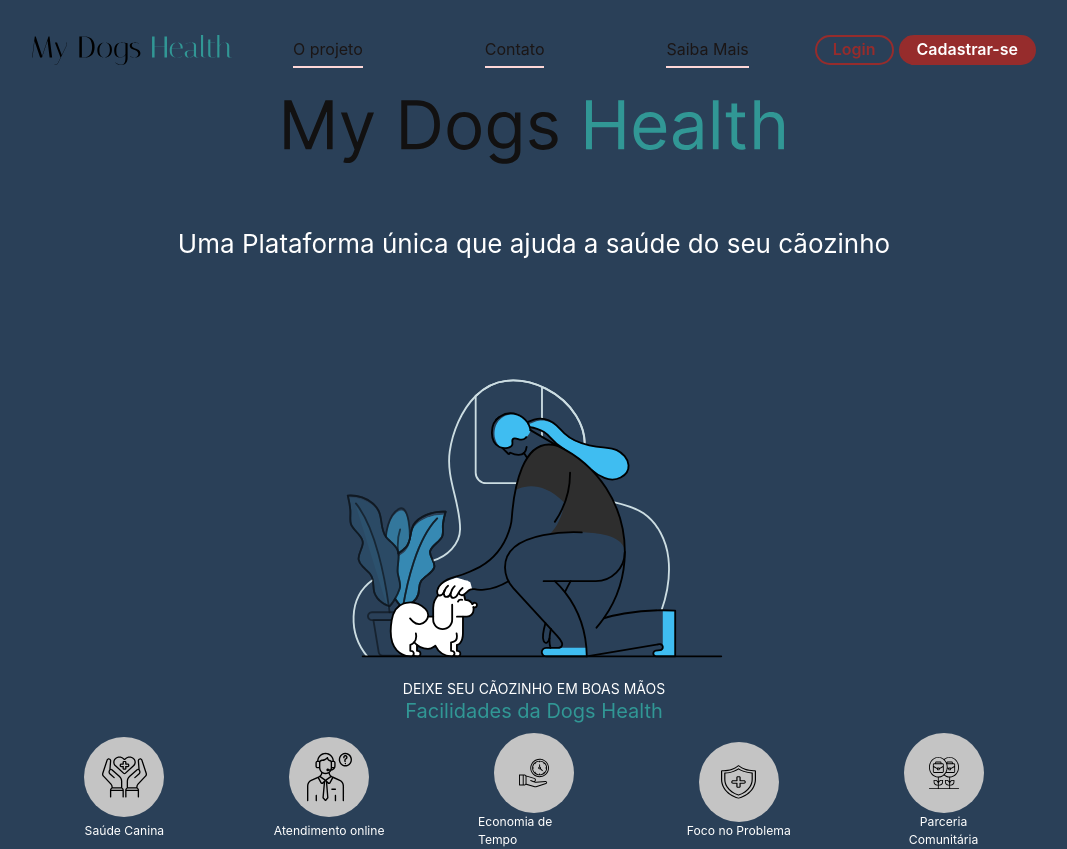
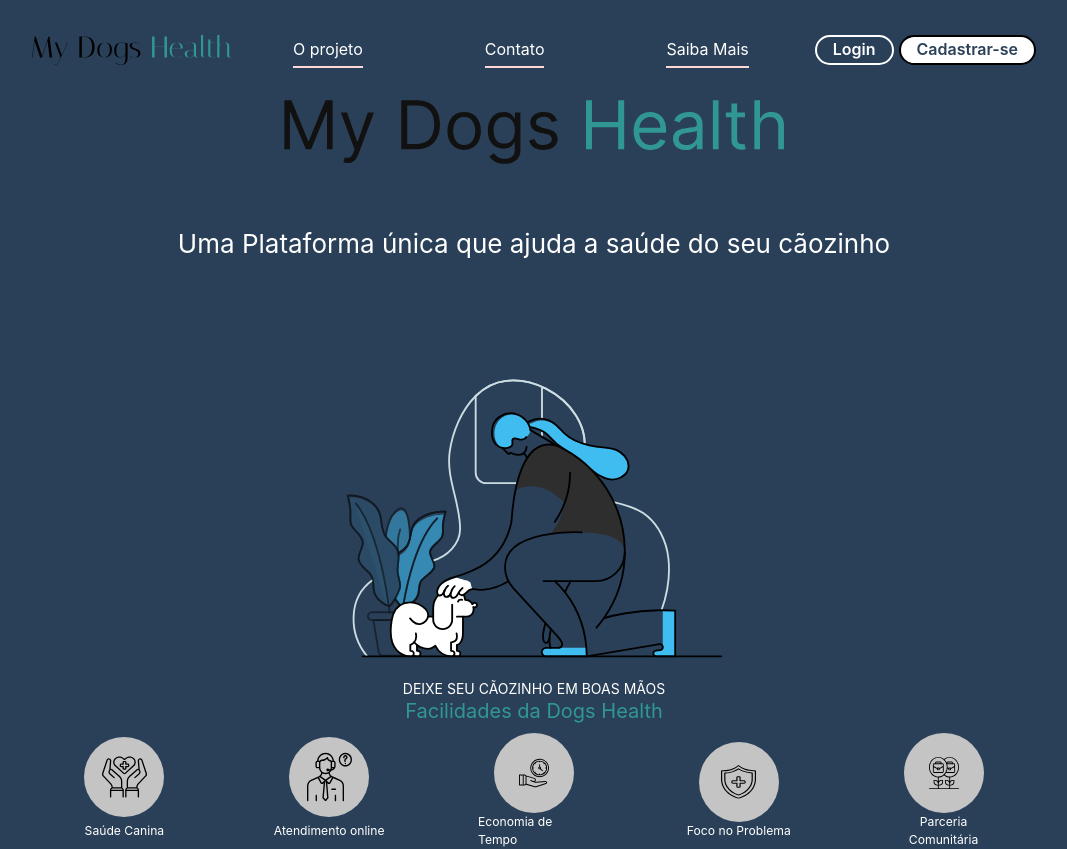
Before and after one commit to fferreiracanedo/my-dogs-health, a React (Create React App) app in the folder mydogshealth/: page / in a window 1280 px wide. Shown: the top 849 px of the page, without its empty margins (106-1173 px from the left). Built offline with nearby package versions, Linux system fonts and the light colour scheme.

Commit message:
fix: cores dos formularios e da dashboard atualizados

```diff
--- a/mydogshealth/src/components/Form/index.jsx
+++ b/mydogshealth/src/components/Form/index.jsx
@@ -86,7 +86,12 @@ const Form = () => {
           alignItems="center"
           // border="1px solid black"
         >
-          <Text fontWeight="bold" fontSize="20px" marginTop="20px" color="#2A4058">
+          <Text
+            fontWeight="bold"
+            fontSize="20px"
+            marginTop="20px"
+            color="#2A4058"
+          >
             Registro
           </Text>
           <form onSubmit={handleSubmit(onSubmitFunction)}>
@@ -102,6 +107,7 @@ const Form = () => {
                   width="100%"
                   placeholder="Digite seu Email"
                   {...register('email')}
+                  color="black"
                 />
                 <FormErrorMessage>
                   <FormErrorIcon />
--- a/mydogshealth/src/components/Header/index.jsx
+++ b/mydogshealth/src/components/Header/index.jsx
@@ -33,33 +33,36 @@ const Header = () => {
         >
           <Text
             marginTop="5px"
+            color="white"
             paddingBottom="5px"
             transition="0.4s"
             borderBottom="2px solid #FED7D7"
             _hover={{
-              borderBottom: '2px solid #C4C4C4',
+              borderBottom: '2px solid black',
             }}
           >
             <Link>O projeto</Link>
           </Text>
           <Text
             marginTop="5px"
+            color="white"
             paddingBottom="5px"
             transition="0.4s"
             borderBottom="2px solid #FED7D7"
             _hover={{
-              borderBottom: '2px solid #C4C4C4',
+              borderBottom: '2px solid black',
             }}
           >
             <Link to="/contact">Contato</Link>
           </Text>
           <Text
             marginTop="5px"
+            color="white"
             paddingBottom="5px"
             transition="0.4s"
             borderBottom="2px solid #FED7D7"
             _hover={{
-              borderBottom: '2px solid #C4C4C4',
+              borderBottom: '2px solid black',
             }}
           >
             <Link>Saiba Mais</Link>
@@ -70,15 +73,16 @@ const Header = () => {
           <Button
             height="30px"
             backgroundColor="transparent"
-            border="2px solid #962C2C"
-            color="#962C2C"
+            border="2px solid #fff"
+            color="#fff"
             borderRadius="20px"
             marginInline="5px"
             fontSize="16px"
             transition="0.4s"
             _hover={{
-              color: '#fff',
+              color: '#2A4058',
               border: '2px solid #fff',
+              bgColor: '#fff',
             }}
             onClick={() => history.push('/login')}
           >
@@ -86,9 +90,9 @@ const Header = () => {
           </Button>
           <Button
             height="30px"
-            backgroundColor="#962C2C"
-            border="2px solid #962C2C"
-            color="#FFF"
+            backgroundColor="#fff"
+            border="2px solid black"
+            color="#2A4058"
             borderRadius="20px"
             transition="0.4s"
             _hover={{
--- a/mydogshealth/src/components/HeaderDashBoard/index.jsx
+++ b/mydogshealth/src/components/HeaderDashBoard/index.jsx
@@ -78,12 +78,19 @@ const HeaderDashBoard = () => {
           <MenuButton as={Button} bgColor="#2A4058" color="white">
             Perfil
           </MenuButton>
-          <MenuList  color="#6d6666">
+          <MenuList color="#6d6666">
             <MenuGroup title="Perfil">
               <MenuItem onClick={() => history.push('/perfil')}>
                 Minha Conta
               </MenuItem>
-              <MenuItem onClick={() => dispatch(logoutThunk())}>Sair </MenuItem>
+              <MenuItem
+                onClick={() => {
+                  dispatch(logoutThunk());
+                  history.push('/');
+                }}
+              >
+                Sair{' '}
+              </MenuItem>
             </MenuGroup>
             <MenuDivider />
             <MenuGroup title="Ajuda">
```
